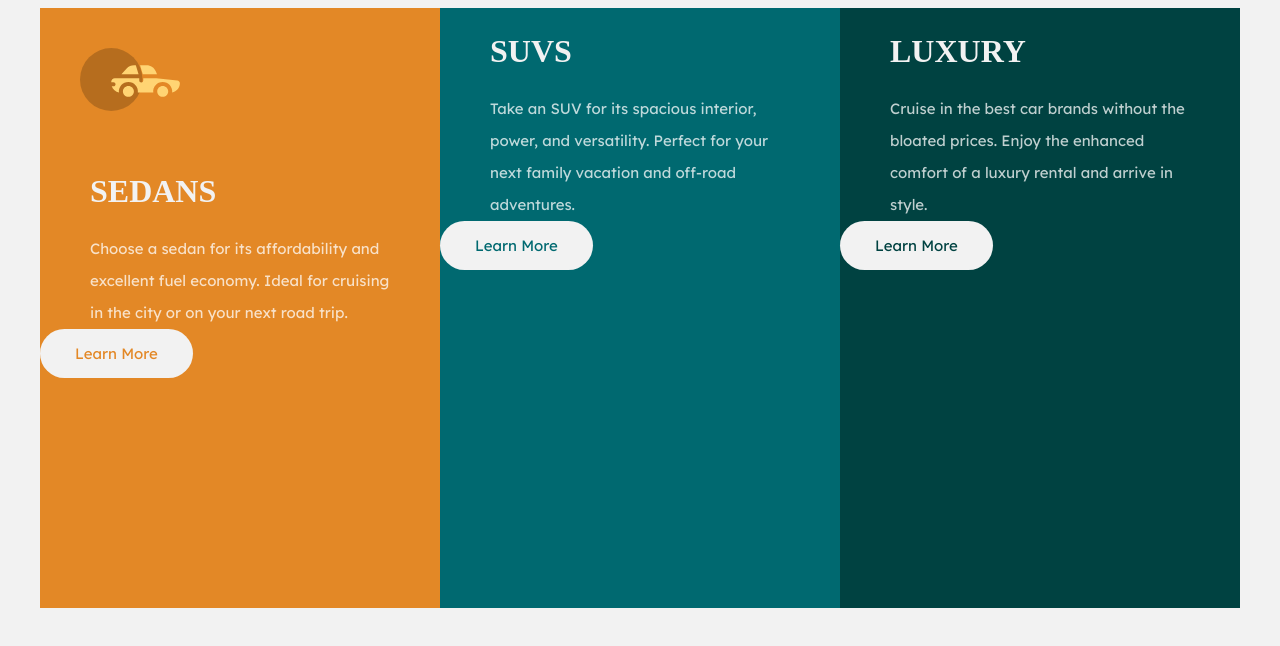
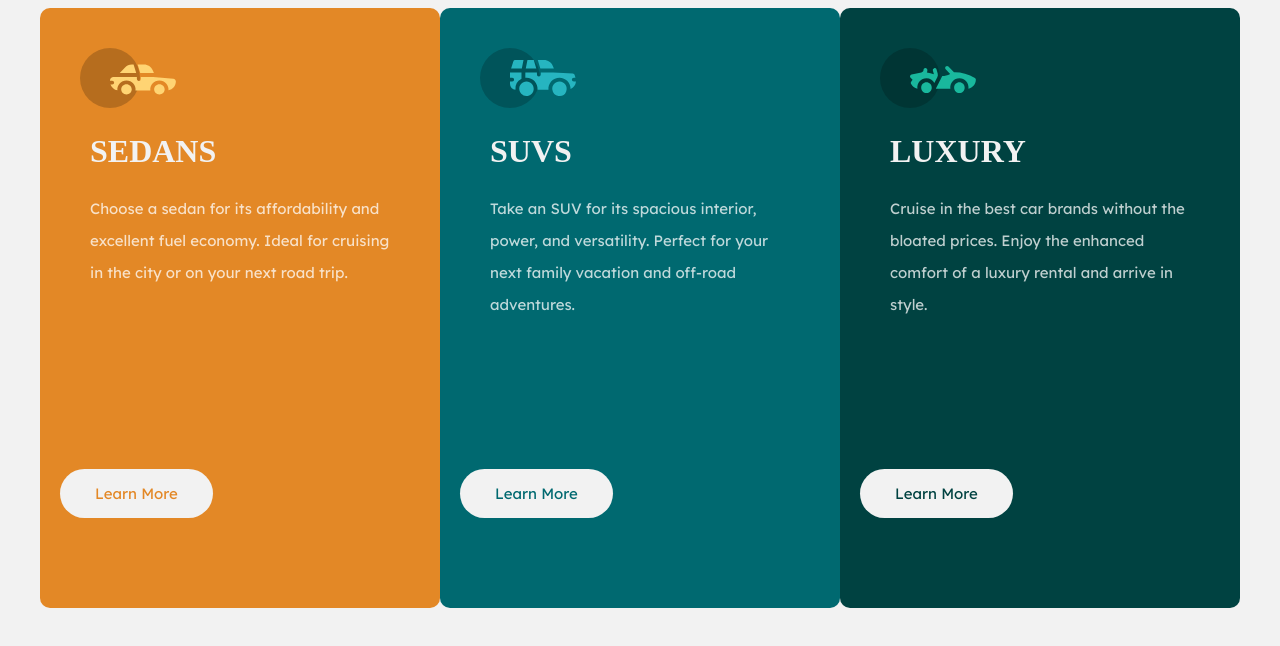
Before and after one commit to Loreshadow/3-column-preview-card-component, a plain HTML site: page 3-column-preview-card-component-main/index.html in a window 1280 px wide. Drawn offline with Linux system fonts and the light colour scheme; a web font is replaced by a local one.

Commit message:
finished main card style

```diff
--- a/3-column-preview-card-component-main/assets/css/style.css
+++ b/3-column-preview-card-component-main/assets/css/style.css
@@ -68,7 +68,9 @@ p {
 .card    {
     width: 400px;
     height: 600px;
+    border-radius: 10px;
     background-color: hsl(31, 77%, 52%);
+    position: relative;
 }
 .card:nth-of-type(2) {
     background-color: hsl(184, 100%, 22%);
@@ -78,13 +80,19 @@ p {
 }
 
 .icon-container {
-    width: 100px;
-    height: 100px;
+    width: 25%;
+    height: 10%;
     margin-top: 40px;
     margin-left: 40px;
     background-image: url(../images/icon-sedans.svg);
     background-size: contain;
     background-repeat: no-repeat;
+}
+.card-container > .card:nth-child(2) > .icon-container {
+    background-image: url(../images/icon-suvs.svg);
+}
+.card-container > .card:nth-child(3) > .icon-container {
+    background-image: url(../images/icon-luxury.svg);
 }
 
 .card-content {
@@ -93,3 +101,9 @@ p {
     margin-left: 50px;
     margin-right: 50px;
 }
+
+.cta--primary, .cta--secondary, .cta--tertiary {
+    position: absolute;
+    left: 5%;
+    bottom: 15%;
+}
--- a/3-column-preview-card-component-main/index.html
+++ b/3-column-preview-card-component-main/index.html
@@ -19,9 +19,10 @@
         <h2>sedans</h2>
         <p>Choose a sedan for its affordability and excellent fuel economy. Ideal for cruising in the city or on your next road trip.</p>
     </div>
-    <a href="" class="cta">Learn More</a>
+    <a href="" class="cta cta--primary">Learn More</a>
     </div>
     <div class="card">
+      <div class="icon-container"></div>
       <div class="card-content">
         <h2>SUVs</h2>
         <p>Take an SUV for its spacious interior, power, and versatility. Perfect for your next family vacation and off-road adventures.  </p>
@@ -29,6 +30,7 @@
       <a href="" class="cta cta--secondary">Learn More</a>
     </div>
     <div class="card">
+      <div class="icon-container"></div>
       <div class="card-content">
         <h2>Luxury</h2>
         <p>Cruise in the best car brands without the bloated prices. Enjoy the enhanced comfort of a luxury rental and arrive in style.</p>
```
